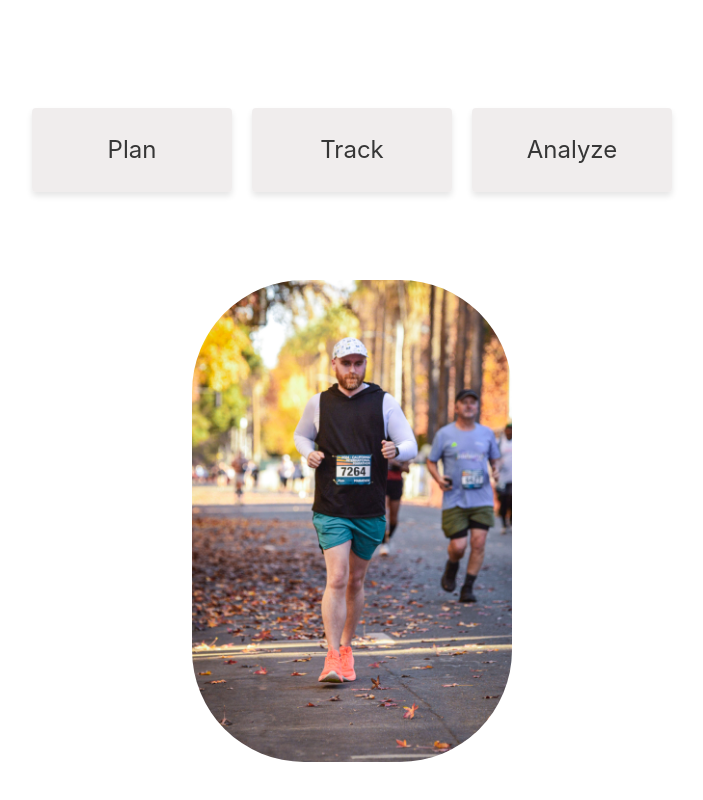
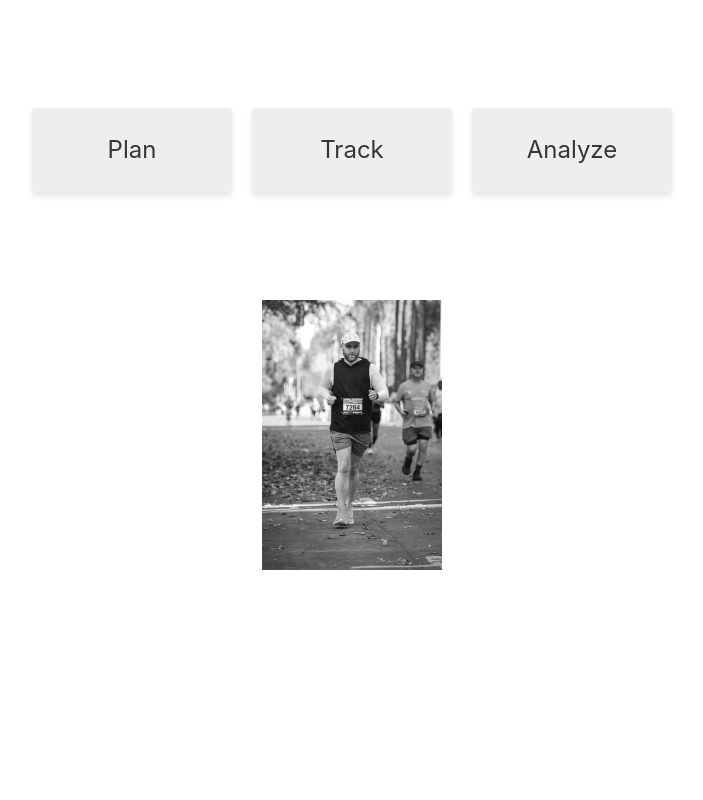
Before and after one commit to tulloch022/marathoner, a React (Vite) app: page / in a window 1280 px wide. Shown: the part 928-1728 px from the top of the page, without its empty margins (288-991 px from the left). Built offline with nearby package versions, Linux system fonts and the light colour scheme.

Commit message:
fixed scrolling and adjusted image

```diff
--- a/src/App.tsx
+++ b/src/App.tsx
@@ -48,7 +48,9 @@ function App() {
       <h1 className="title">Marathoner.</h1>
       <p className="subtitle">Welcome to your training companion</p>
 
+
       {/* Add image */}
+
       <div className="image-container">
         <img src={image} alt="Training Image" className="app-image" />
       </div>
--- a/src/index.css
+++ b/src/index.css
@@ -24,7 +24,8 @@ a:hover {
 
 body, html {
   margin: 0;
-  padding: 0;g
+  padding: 0;
+  height: 200%; /* Allow scrolling */
   overflow-x: hidden; /* Prevent horizontal scrolling */
 }
 
@@ -143,13 +144,14 @@ h1, p, .scroll-arrow {
 
 
 .app-image {
-  max-width: 25%;  /* Make sure image scales responsively */
+  max-width: 14%;  /* Make sure image scales responsively */
   height: auto;     /* Maintain aspect ratio */
-  border-radius: 7em; /* Optional: rounded corners */
+  border-radius: 0em; /* Optional: rounded corners */
+  filter: grayscale();
 }
 
 .image-container {
   text-align: center; /* Optional: center image */
   position: absolute;
-  bottom: -57em;
+  bottom: -45em;
 }
```
